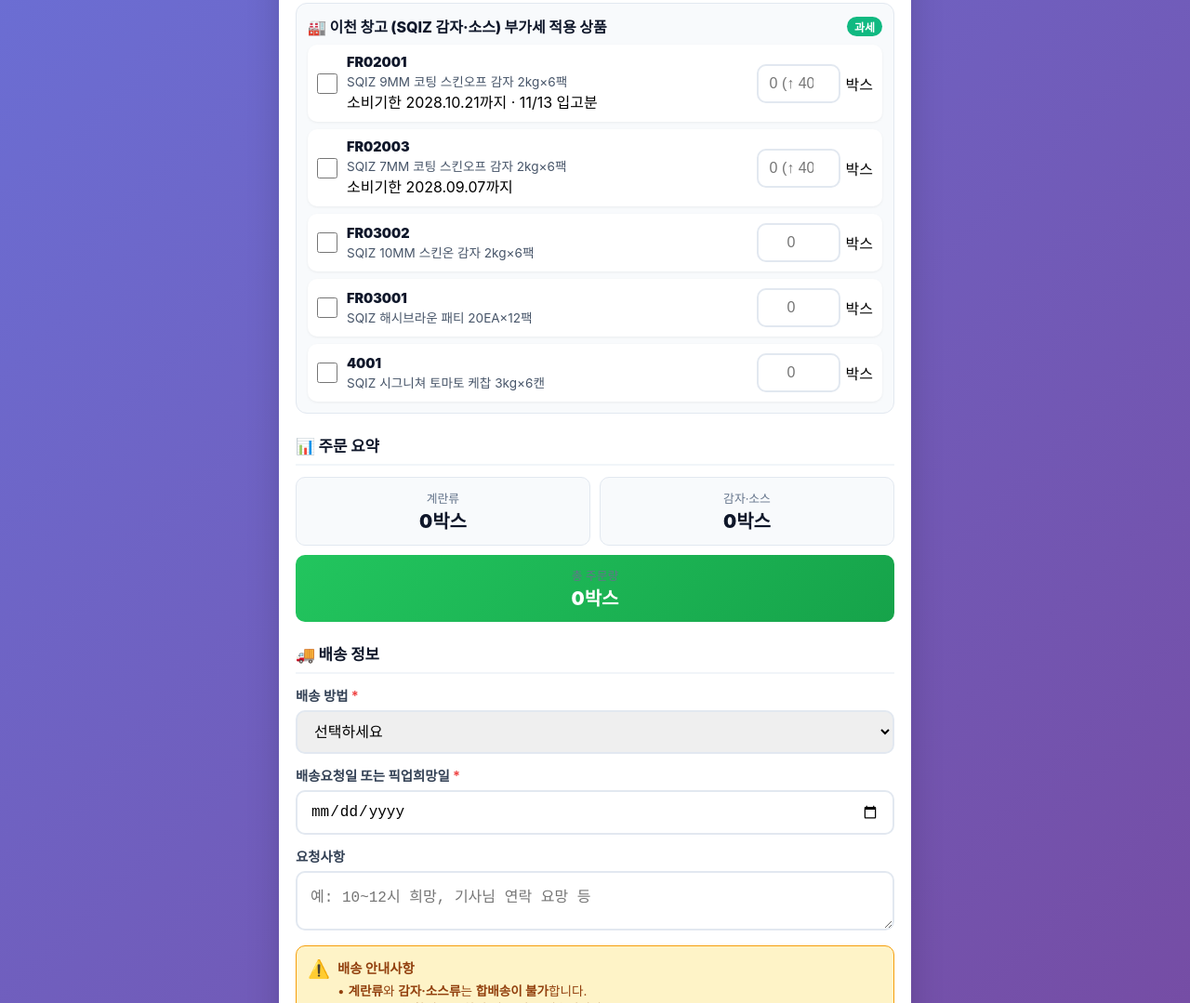
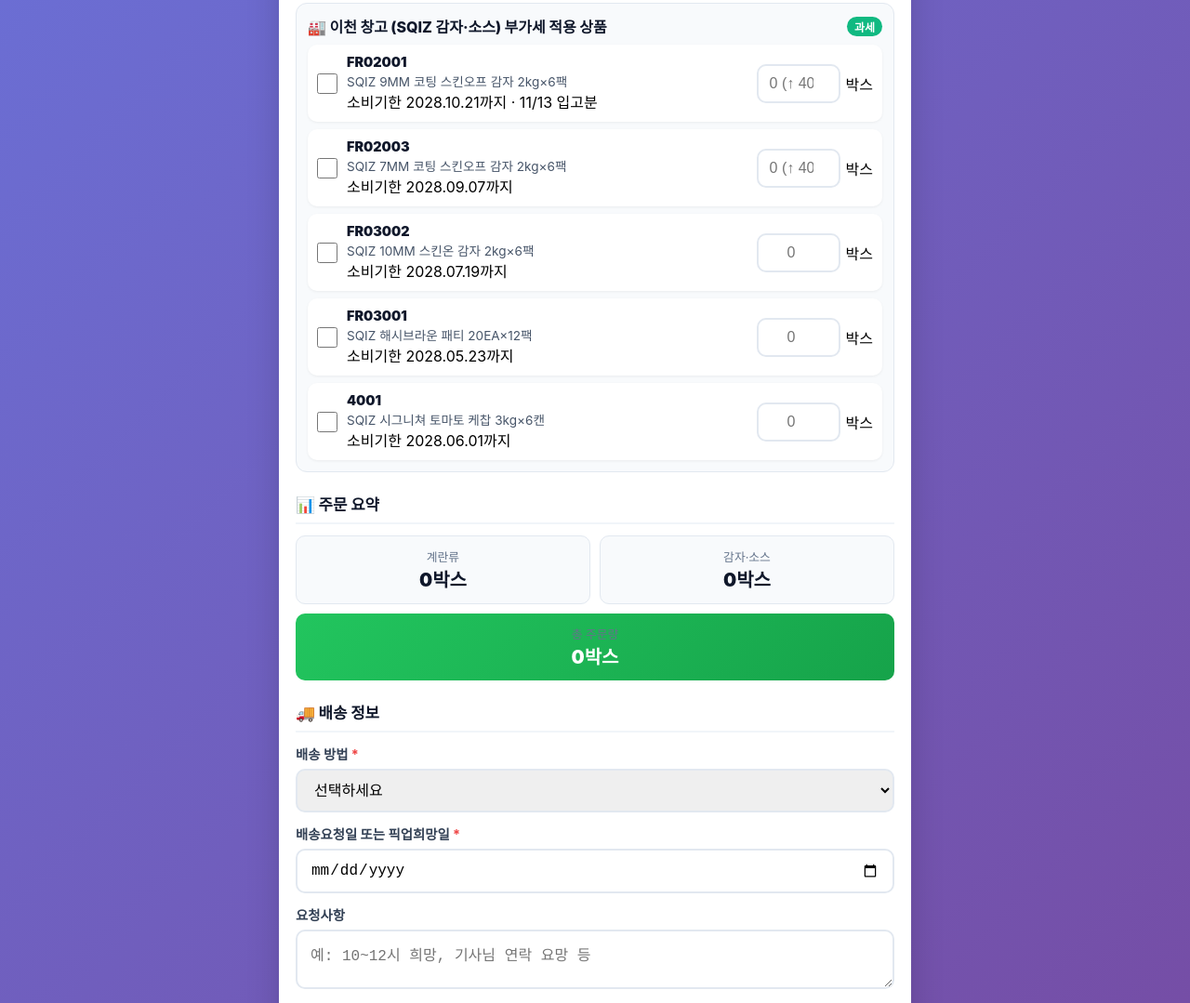
Before and after one commit to Spudk/foodridge-order-form, a plain HTML site: page index.html in a window 1280 px wide. Shown: the part 1193-2272 px from the top of the page at 93% size. Drawn offline with nearby package versions, Linux system fonts and the light colour scheme.

Commit message:
소비기한 추가: 10mm 2028-07-19 · 해시브라운 2028-05-23 · 케찹 2028-06-01 (보세 재고조회 11/6)

```diff
--- a/index.html
+++ b/index.html
@@ -833,7 +833,10 @@
       '5270':    { date: '2027-07-21', note: '' },             // 난황 생산 2026-07-21 · 풀필 3,444팩 (+2027-03-26 10팩) (WMS 11/6)
       '5139':    { date: '', note: '' },                       // 슈퍼휩 — 풀필 재고 없음 (WMS 11/6)
       'fr02001': { date: '2028-10-21', note: '11/13 입고분' }, // 9mm 시노 HS26FRG006 (생산 2026-10-22)
-      'fr02003': { date: '2028-09-07', note: '' }              // 7mm 시노 HS26FRG004 (생산 2026-09-08)
+      'fr02003': { date: '2028-09-07', note: '' },             // 7mm 시노 HS26FRG004 (생산 2026-09-08) · 보세 519 (재고조회 11/6)
+      'fr03002': { date: '2028-07-19', note: '' },             // 10mm 생산 2026-07-20 · 보세 1,474 (재고조회 11/6)
+      'fr03001': { date: '2028-05-23', note: '' },             // 해시브라운 생산 2026-05-24 · 보세 1,375 (재고조회 11/6)
+      '4001':    { date: '2028-06-01', note: '' }              // 케찹 생산 2026-06-02 · 보세 250 (재고조회 11/6)
     };
     window.addEventListener('DOMContentLoaded', () => {
       Object.keys(EXPIRY).forEach(id => {
```
